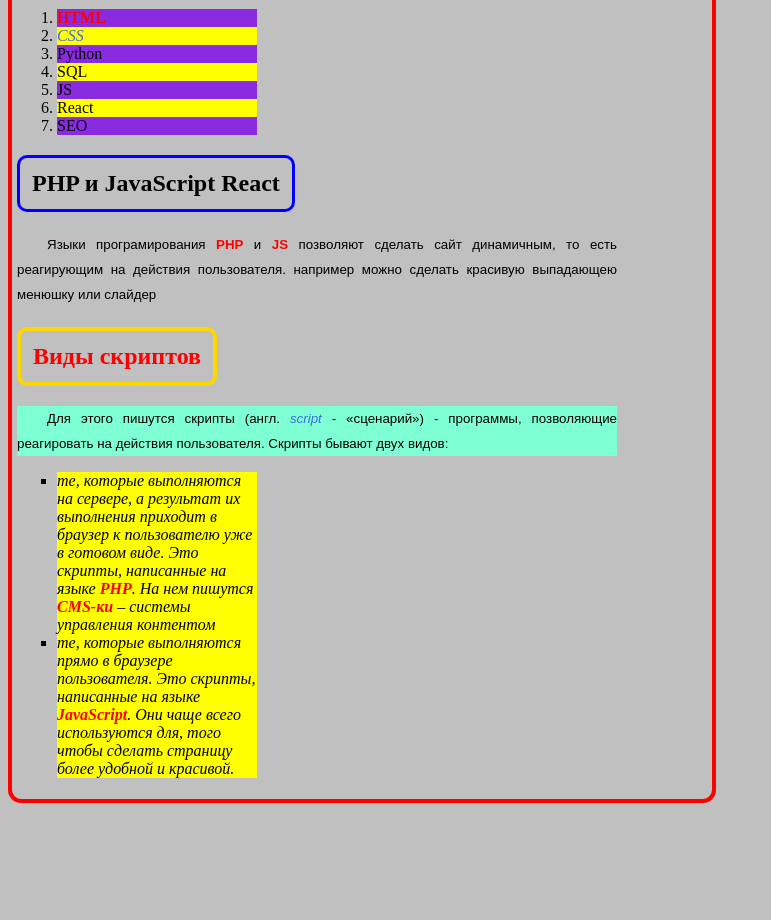
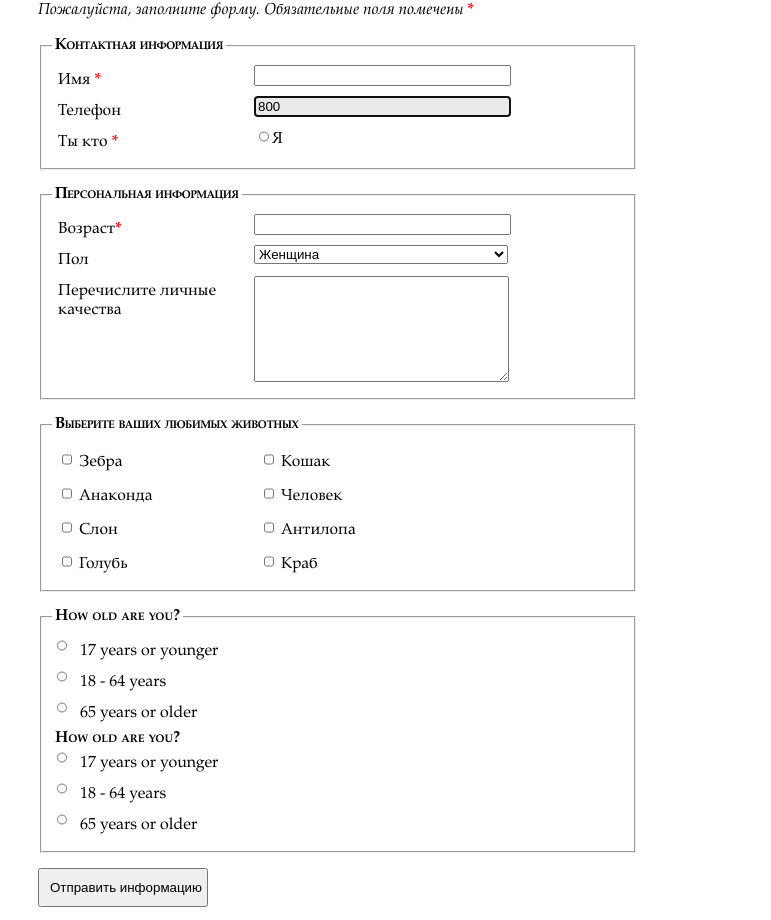
Before and after one commit to incub94/html-css-js, a plain HTML site: page bb/testpage.html in a window 1280 px wide. Shown: the part 88-1008 px from the top of the page, without its empty margins (0-771 px from the left). Before the commit the page ends 899 px from the top, so only its background shows below. Drawn offline with Linux system fonts and the light colour scheme.

Commit message:
изучил пару форм

```diff
--- a/bb/krosovok/styles-second.css
+++ b/bb/krosovok/styles-second.css
@@ -114,7 +114,7 @@ main {
 }
 
 .btn2 {
-    background-color: black;
+    background: none;
     border: 2px solid #8FE5FF;
     border-radius: 4px;
     font-size: 25px;
--- a/bb/pagesStyle.css
+++ b/bb/pagesStyle.css
@@ -14,80 +14,76 @@ baseline, text-bottom и text-top (по самому нижнему и верх
 Функция для выствления красной строки*/
 /*width: 380px;
 Функция для ограничения ширины строки*/
-body {
-    background-color: silver;
-    border: 4px solid red;
-    border-radius: 13px;
-    padding: 5px;
-    box-sizing: border-box;
-    /* размер блока ограничивается контентом или
-    значением установленой ширины и высоты, content-box размер блока складывается
-    из его составляющих */
-    width: min-content;
-
-}
-
-h1 {
-    color: royalblue;
-    text-align: center;
-}
-
-h2 {
-    color: black;
-    border: 3px solid blue;
-    border-radius: 10px;
-    padding: 12px;
-    width: max-content;
-    /* min-content - для того,
-    что бы border подстраивался под  минимальные
-    размеры внутреннего контента, max под максимальные */
-}
-
-ol {
-    color: black;
-    text-align: left;
-}
-
-ul {
-    font-style: italic;
-    text-align: left;
-    width: 650px;
-    list-style-type: square;
-}
-
-li {
-    max-width: 200px;
-    background-color: yellow;
-}
-
-.blue-item {
-    background-color: blueviolet;
-}
-
-strong {
-    color: red;
-}
-
-em {
-    color: royalblue;
-}
-
-p {
-    font-family: Arial, Helvetica, sans-serif;
-    width: 600px;
-    font-size: 10pt;
-    text-indent: 30px;
-    line-height: 25px;
-    text-align: justify;
-}
-
-#main {
-    background-color: aquamarine;
-}
 
 /* list-style-type:
 list-style-position:
 list-style-images:   */
+body {
+    font-family: 'Palatino Linotype', serif;
+    max-width: 600px;
+    padding: 0px 30px;
+}
+
+h1 {
+    margin-bottom: 0px;
+}
+
+p {
+    margin-top: 0px;
+}
+
+fieldset {
+    margin-bottom: 15px;
+    padding: 10px;
+
+}
+
+legend {
+    padding: 0px 3px;
+    font-weight: bold;
+    font-variant: small-caps;
+}
+
+label {
+    width: 186px;
+    display: inline-block;
+    vertical-align: top;
+    margin: 6px;
+}
+
+em {
+    font-weight: bold;
+    font-style: normal;
+    color: #f00;
+}
+
+input:focus {
+    background: #eaeaea;
+}
+
+input,
+textarea {
+    width: 249px;
+}
+
+textarea {
+    height: 100px;
+    overflow: scroll;
+}
+
+select {
+    width: 254px;
+}
+
+input[type=checkbox],
+input[type=radio] {
+    width: 10px;
+}
+
+input[type=submit] {
+    width: 170px;
+    padding: 10px;
+}
 
 /* Блок заполнения (padding box) - размерами этого блока управляет свойство padding
 Для добавления скроллбаров - overflow: auto или scroll
--- a/bb/testpage.html
+++ b/bb/testpage.html
@@ -1,5 +1,6 @@
 <!DOCTYPE html>
-<html>
+
+<html lang="ru">
 
 <head>
 	<meta charset="utf-8">
@@ -10,35 +11,93 @@
 </head>
 
 <body>
-	<h1>Что нужно знать, что бы делать сайты</h1>
-	<ol>
-		<li class="blue-item"><strong>HTML</strong></li>
-		<li><em>CSS</em></li>
-		<li class="blue-item">Python</li>
-		<li>SQL</li>
-		<li class="blue-item">JS</li>
-		<li>React</li>
-		<li class="blue-item">SEO</li>
-	</ol>
-	<h2>PHP и JavaScript <span>React</span></h2>
-	<p>Языки програмирования <strong>PHP</strong> и <strong>JS</strong> позволяют сделать сайт динамичным, то есть
-		реагирующим на действия пользователя.
-		например можно сделать красивую выпадающею менюшку или слайдер</p>
-	<h2 style="color: red; border:4px solid gold">Виды скриптов</h2>
-	<p id="main">Для этого пишутся скрипты (англ. <em>script</em> - &laquo;сценарий&raquo;) - программы,
-		позволяющие
-		реагировать на
-		действия пользователя. Скрипты бывают двух видов:</p>
-	<ul>
-		<li>те, которые выполняются на сервере, а результат их выполнения приходит в браузер к пользователю уже в
-			готовом виде. Это скрипты, написанные на языке <strong>PHP</strong>. На нем пишутся <strong>CMS-ки</strong>
-			– системы управления контентом
-		</li>
-		<li>те, которые выполняются прямо в браузере пользователя. Это скрипты, написанные на языке
-			<strong>JavaScript</strong>. Они чаще
-			всего используются для, того чтобы сделать страницу более удобной и красивой.
-		</li>
-	</ul>
+	<nav>
+		<ul>
+			<li><a href="#">Первая</a></li>
+			<li><a href="#">Вторая</a></li>
+			<li><a href="#">Третья</a></li>
+		</ul>
+	</nav>
+
+	<form action="#">
+		<p><i>Пожалуйста, заполните форму. Обязательные поля помечены </i><em>*</em></p>
+		<fieldset>
+			<legend>Контактная информация</legend>
+			<label for="name">Имя <em>*</em></label>
+			<input id="name"><br>
+			<label for="telephone">Телефон</label>
+			<input id="telephone" name="phone" value="800" autofocus><br>
+			<label for="email">Ты кто <em>*</em></label>
+			<input id="email" type="radio">Я<br>
+
+		</fieldset>
+		<fieldset>
+			<legend>Персональная информация</legend>
+			<label for="age">Возраст<em>*</em></label>
+			<input id="age"><br>
+			<label for="gender">Пол</label>
+			<select id="gender">
+				<option value="female">Женщина</option>
+				<option value="male">Мужчина</option>
+			</select><br>
+			<label for="comments">Перечислите личные качества</label>
+			<textarea id="comments"></textarea>
+		</fieldset>
+
+		<fieldset>
+			<legend>Выберите ваших любимых животных</legend>
+			<label for="zebra"><input id="zebra" type="checkbox"> Зебра</label>
+			<label for="cat"><input id="cat" type="checkbox"> Кошак</label>
+			<label for="anaconda"><input id="anaconda" type="checkbox" name="snake"> Анаконда</label>
+			<label for="human"><input id="human" type="checkbox"> Человек</label>
+			<label for="elephant"><input id="elephant" type="checkbox"> Слон</label>
+			<label for="wildebeest"><input id="wildebeest" type="checkbox"> Антилопа</label>
+			<label for="pigeon"><input id="pigeon" type="checkbox"> Голубь</label>
+			<label for="crab"><input id="crab" type="checkbox"> Краб</label>
+		</fieldset>
+
+		<fieldset>
+			<legend>How old are you?</legend>
+			<input type="radio" id="child" name="age" value="child">
+			<label for="child">17 years or younger</label><br>
+			<input type="radio" id="adult" name="age" value="adult">
+			<label for="adult">18 - 64 years</label><br>
+			<input type="radio" id="senior" name="age" value="senior">
+			<label for="senior">65 years or older</label>
+
+			<legend>How old are you?</legend>
+			<input type="radio" id="child" name="ag" value="child">
+			<label for="child">17 years or younger</label><br>
+			<input type="radio" id="adult" name="ag" value="adult">
+			<label for="adult">18 - 64 years</label><br>
+			<input type="radio" id="senior" name="ag" value="senior">
+			<label for="senior">65 years or older</label>
+		</fieldset>
+		<p><input type="submit" value="Отправить информацию"></p>
+
+		<p><input type="submit" value="Отправить информацию"></p>
+
+
+		<fieldset>
+			<legend><strong>Форма для регистрации участников</strong></legend>
+			<label for="nm">Имя</label>
+			<input id="nm" name="name" autofocus><br>
+			<label for="sn">Фамилия</label>
+			<input id="sn" name="surname"><br>
+			<label for="em">E-mail</label>
+			<input type="email" id="em" name="mail" placeholder="@mail.ru"><br>
+			<legend>Выберите курс, который вы хотите посещать</legend>
+			<input type="radio" id="php" name="curse">
+			<label for="php">PHP</label><br>
+			<input type="radio" id="lisp" name="curse">
+			<label for="lisp">Lisp</label><br>
+			<label for="biba">Что вы хотите, что бы мы знали о вас?</label><br>
+			<textarea id="biba" name="curse"></textarea><br>
+			<label for="comfirm"><input id="comfirm" type="checkbox" name="checkbox">Подтвердить получение</label>
+
+
+		</fieldset>
+
 </body>
 
 </html>
```
Also changed, not shown: bb/Dlya zametok.css (added, +60 -0 lines), bb/krosovok/index_second.html (+3 -2 lines).
